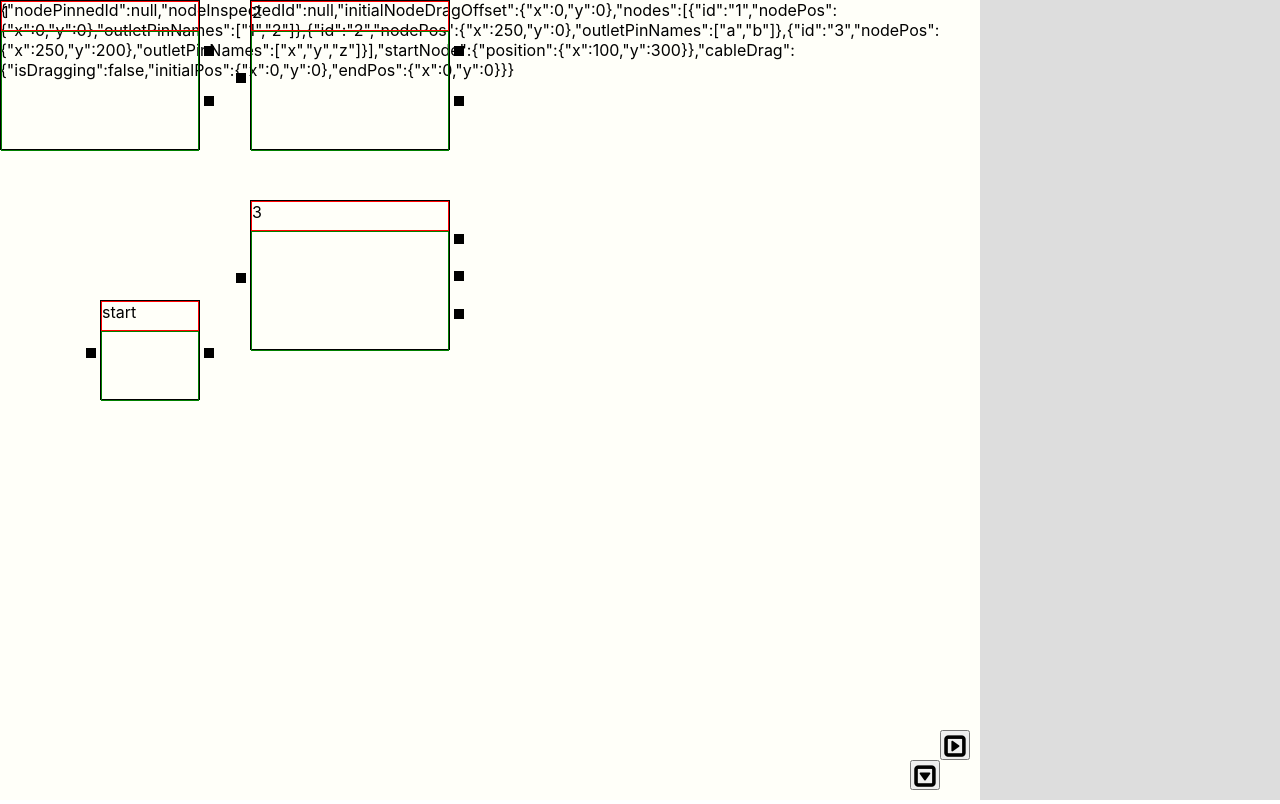
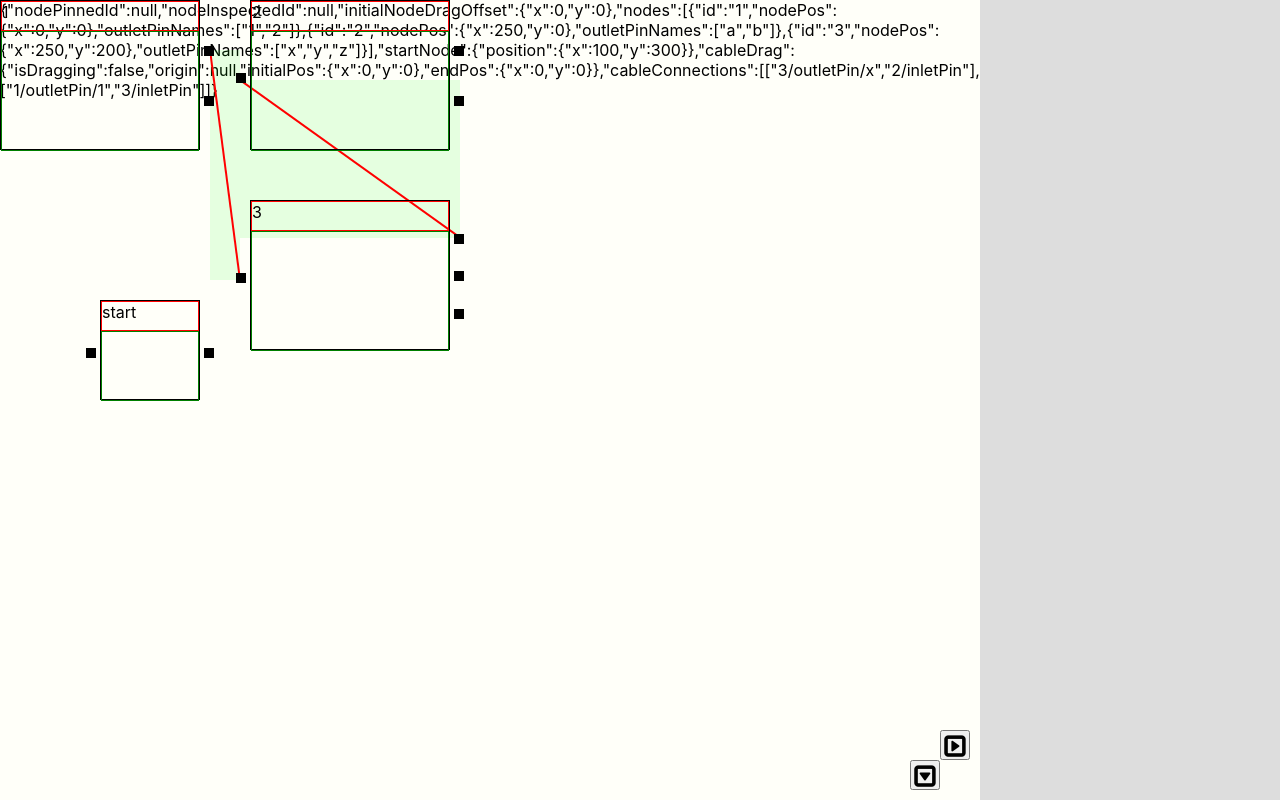
Before and after one commit to SelStefan/httpunk, a React (Create React App) app: page / in a window 1280 px wide. Built offline with nearby package versions, Linux system fonts and the light colour scheme.

Commit message:
Implemented basic cable patching between nodes (via mouse)

```diff
--- a/src/App.jsx
+++ b/src/App.jsx
@@ -13,6 +13,7 @@ import "./App.css";
 // inlet/outlet pin display name when some key is pressed
 // Display an error if there two nodes with the same if
 // Display an error if there are two outlet pins with the same name within a node
+// Implement a method that calculates pin positions
 
 class App extends React.Component {
 	constructor(props) {
@@ -48,6 +49,7 @@ class App extends React.Component {
 			}).required(),
 			cableDrag: Joi.object({
 				isDragging: Joi.bool().required(),
+				origin: Joi.string().allow(null).required(),
 				initialPos: Joi.object({
 					x: Joi.number().required(),
 					y: Joi.number().required(),
@@ -57,6 +59,9 @@ class App extends React.Component {
 					y: Joi.number().required(),
 				}).required(),
 			}).required(),
+			cableConnections: Joi.array()
+				.items(Joi.array().items(Joi.string()).length(2))
+				.required(),
 		});
 
 		const initialState = {
@@ -100,6 +105,7 @@ class App extends React.Component {
 			},
 			cableDrag: {
 				isDragging: false,
+				origin: null,
 				initialPos: {
 					x: 0,
 					y: 0,
@@ -109,6 +115,10 @@ class App extends React.Component {
 					y: 0,
 				},
 			},
+			cableConnections: [
+				["3/outletPin/x", "2/inletPin"],
+				["1/outletPin/1", "3/inletPin"],
+			],
 		};
 
 		console.info(stateSchema.validate(initialState));
@@ -126,6 +136,8 @@ class App extends React.Component {
 		this.startCableDrag = this.startCableDrag.bind(this);
 		this.calcCableContainerPos = this.calcCableContainerPos.bind(this);
 		this.calcCableLine = this.calcCableLine.bind(this);
+		this.addCableConnection = this.addCableConnection.bind(this);
+		this.getPinPosition = this.getPinPosition.bind(this);
 	}
 
 	componentDidMount() {
@@ -134,6 +146,7 @@ class App extends React.Component {
 				produce(curState, (draftState) => {
 					draftState.nodePinnedId = null;
 					draftState.cableDrag.isDragging = false;
+					draftState.cableDrag.origin = null;
 				})
 			)
 		);
@@ -293,12 +306,13 @@ class App extends React.Component {
 		);
 	}
 
-	startCableDrag(e) {
+	startCableDrag(e, origin) {
 		e.stopPropagation();
 		console.log(e);
 		this.setState({
 			cableDrag: {
 				isDragging: true,
+				origin: origin,
 				initialPos: {
 					x: e.clientX,
 					y: e.clientY,
@@ -335,6 +349,68 @@ class App extends React.Component {
 				break;
 			default:
 				break;
+		}
+	}
+
+	addCableConnection(target) {
+		const originType =
+			(this.state.cableDrag.origin.match(/\//g) || []).length === 1
+				? "inlet"
+				: "outlet";
+		const targetType =
+			(target.match(/\//g) || []).length === 1 ? "inlet" : "outlet";
+		if (originType === "inlet" && targetType === "outlet") {
+			this.setState((curState) =>
+				produce(curState, (draftState) => {
+					draftState.cableConnections.push([
+						target,
+						this.state.cableDrag.origin
+					]);
+				})
+			);
+		} else if (originType === "outlet" && targetType === "inlet") {
+			this.setState((curState) =>
+				produce(curState, (draftState) => {
+					draftState.cableConnections.push([
+						this.state.cableDrag.origin,
+						target,
+					]);
+				})
+			);
+		}
+	}
+
+	getPinPosition(pin) {
+		const type = (pin.match(/\//g) || []).length === 1 ? "inlet" : "outlet";
+		//console.log("type:", type, pin);
+		if (type === "inlet") {
+			const [nodeId, ,] = pin.split("/");
+			const node = this.state.nodes.find((n) => n.id === nodeId);
+			const pinOffset = 15;
+			const position = {
+				x: node.nodePos.x - pinOffset + 5,
+				y: node.nodePos.y + 150 / 2 + 5,
+			};
+			//console.log(position);
+			return position;
+		} else if (type === "outlet") {
+			const [nodeId, , outletPinName] = pin.split("/");
+			//console.log(nodeId, outletPinName);
+			const node = this.state.nodes.find((n) => n.id === nodeId);
+			const nodeBoxWidth = 200;
+			const pinOffset = 15;
+			// (node.outletPinNames.indexOf(outletPinName) + 1) *
+			// 	(150 / (node.outletPinNames.length + 1)) -
+			// 	5;
+			const position = {
+				x: node.nodePos.x + nodeBoxWidth + pinOffset - 5,
+				y:
+					node.nodePos.y +
+					(node.outletPinNames.indexOf(outletPinName) + 1) *
+						(150 / (node.outletPinNames.length + 1)),
+			};
+			//console.log(position);
+			return position;
 		}
 	}
 
@@ -395,6 +471,58 @@ class App extends React.Component {
 							Sorry, your browser does not support inline SVG.
 						</svg>
 					) : null}
+					{this.state.cableConnections.map((cC) => {
+						// the initial/end positions might be reversed,
+						//   but it seems that theres a slight improvement in performance this way
+						const initialPosition = this.getPinPosition(cC[1]);
+						const endPosition = this.getPinPosition(cC[0]);
+						return (
+							<svg
+								height={Math.abs(
+									endPosition.y - initialPosition.y
+								)}
+								width={Math.abs(
+									endPosition.x - initialPosition.x
+								)}
+								style={{
+									position: "absolute",
+									...this.calcCableContainerPos(
+										endPosition,
+										initialPosition
+									),
+									backgroundColor: "rgb(0, 255, 0, 0.1)",
+								}}
+							>
+								<line
+									x1={this.calcCableLine(
+										"x1",
+										initialPosition,
+										endPosition
+									)}
+									y1={this.calcCableLine(
+										"y1",
+										initialPosition,
+										endPosition
+									)}
+									x2={this.calcCableLine(
+										"x2",
+										initialPosition,
+										endPosition
+									)}
+									y2={this.calcCableLine(
+										"y2",
+										initialPosition,
+										endPosition
+									)}
+									style={{
+										stroke: "rgb(255,0,0)",
+										strokeWidth: "2",
+									}}
+								/>
+								Sorry, your browser does not support inline SVG.
+							</svg>
+						);
+					})}
 					{this.state.nodes.map((n) => (
 						<div
 							id={n.id}
@@ -414,7 +542,13 @@ class App extends React.Component {
 							<div className="body"></div>
 							<div
 								className="node-box__inlet-pin"
-								onMouseDown={(e) => this.startCableDrag(e)}
+								title="inlet pin"
+								onMouseDown={(e) =>
+									this.startCableDrag(e, `${n.id}/inletPin`)
+								}
+								onMouseUp={(e) =>
+									this.addCableConnection(`${n.id}/inletPin`)
+								}
 							></div>
 							{n.outletPinNames.map((pinName, i) => (
 								<div
@@ -429,6 +563,17 @@ class App extends React.Component {
 											"px",
 									}}
 									title={pinName}
+									onMouseDown={(e) =>
+										this.startCableDrag(
+											e,
+											`${n.id}/outletPin/${pinName}`
+										)
+									}
+									onMouseUp={(e) =>
+										this.addCableConnection(
+											`${n.id}/outletPin/${pinName}`
+										)
+									}
 								></div>
 							))}
 						</div>
```
